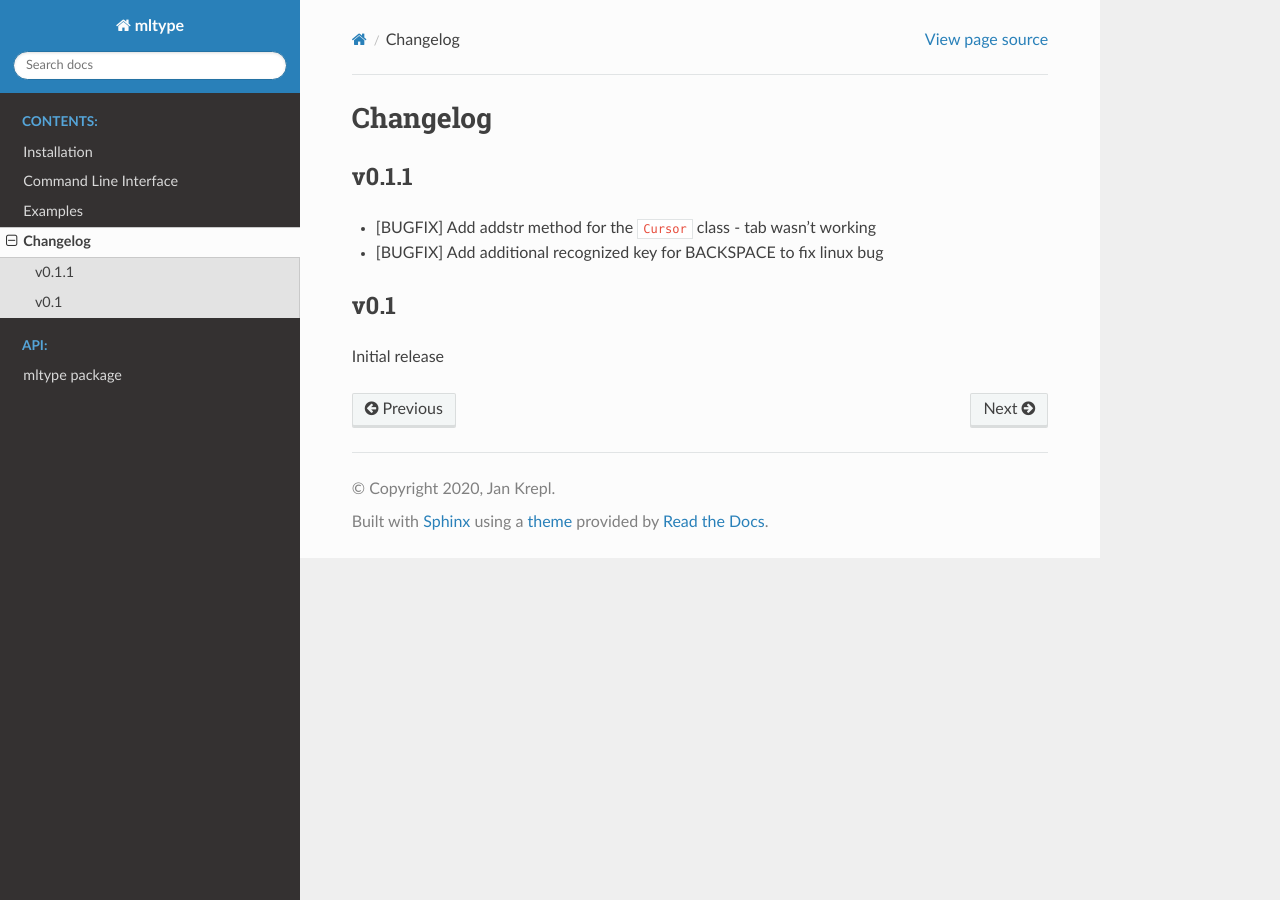
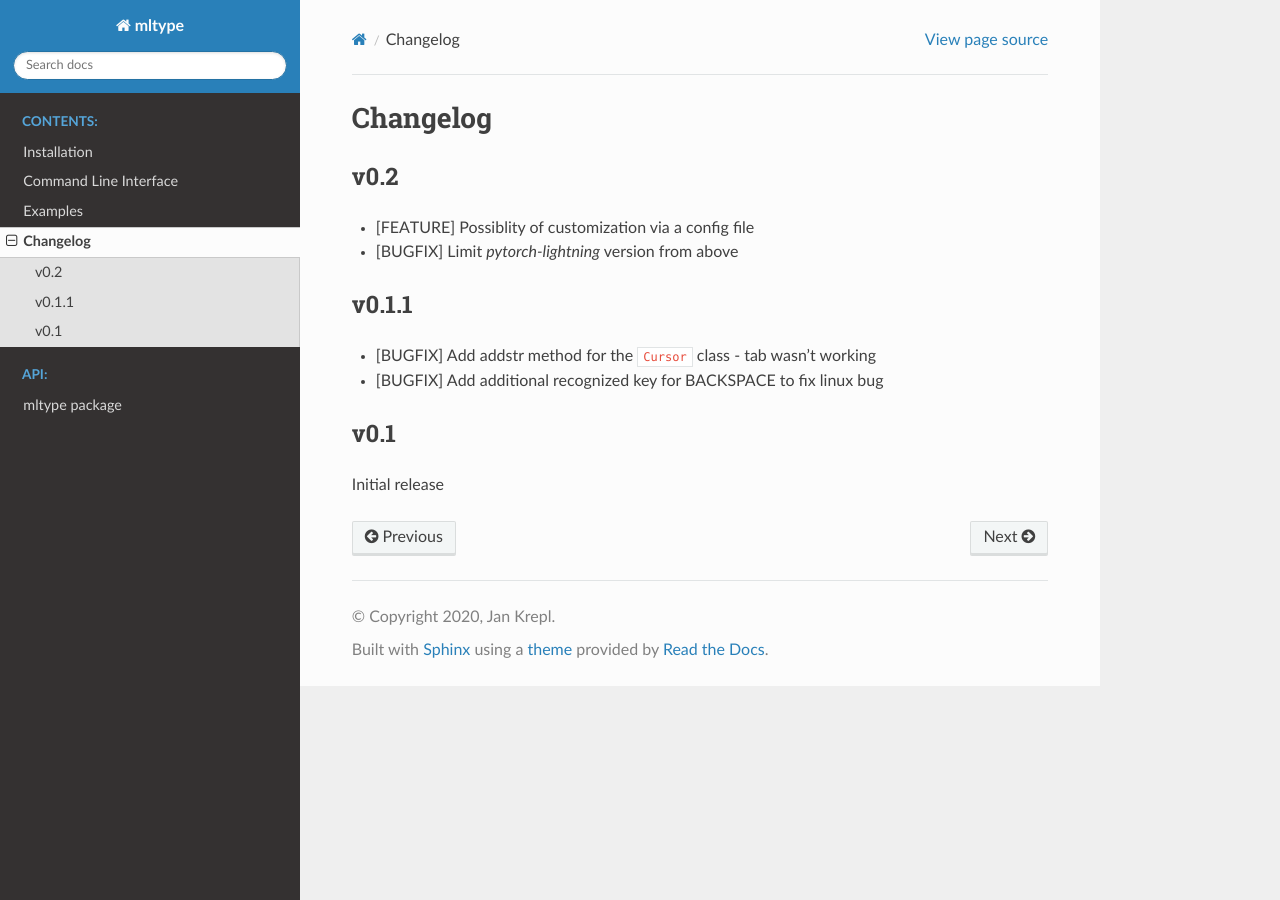
Before and after one commit to jankrepl/mltype, a Sphinx documentation site: the page built from docs/source/changelog.rst, in a window 1280 px wide. Built offline with Sphinx 7.4.7 and the Read the Docs theme 2.0.0, drawn with Linux system fonts in a browser that asks for light colours.

Commit message:
Towards 0.2 (#102)

```diff
--- a/docs/source/changelog.rst
+++ b/docs/source/changelog.rst
@@ -1,5 +1,10 @@
 Changelog
 =========
+
+v0.2
+----
+- [FEATURE] Possiblity of customization via a config file
+- [BUGFIX] Limit `pytorch-lightning` version from above
 
 v0.1.1
 ------
--- a/mltype/__init__.py
+++ b/mltype/__init__.py
@@ -1,3 +1,3 @@
 """Python package."""
 
-__version__ = "0.1.1"
+__version__ = "0.2"
```
Also changed, not shown: .readthedocs.yml (added).
